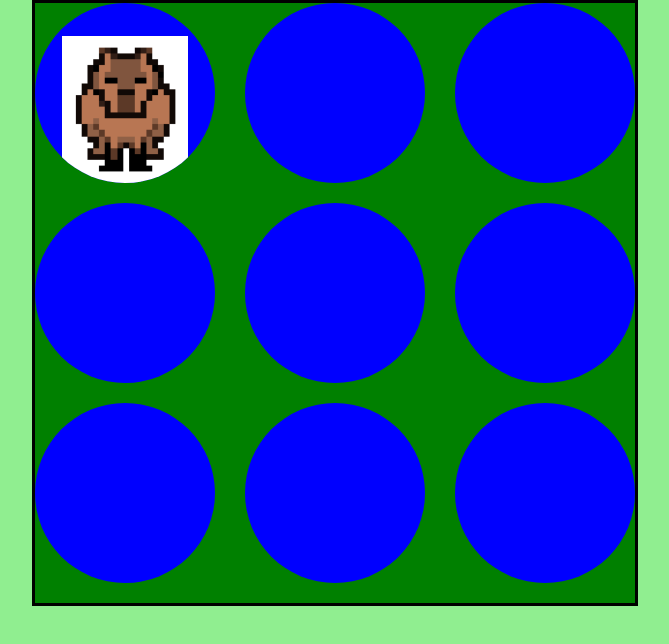
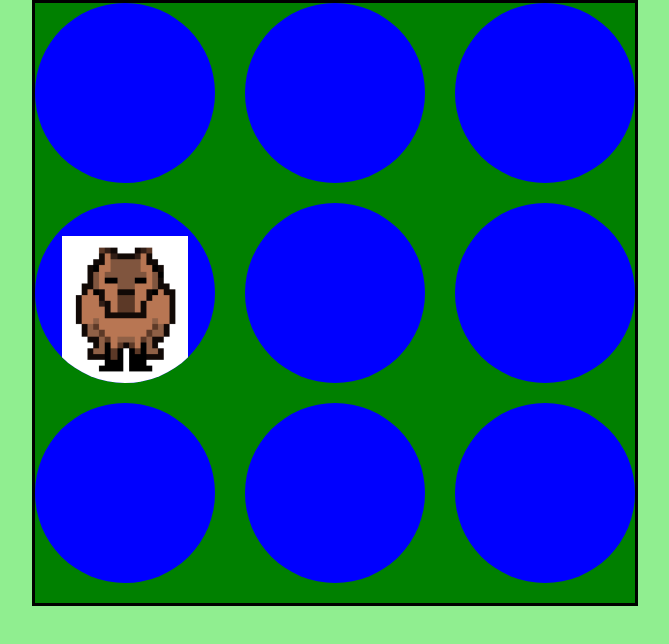
Before and after one commit to cruse-charles/AA-JavaScript-Project, a website built with webpack: page index.html in a window 1280 px wide. Shown: the whole page, without its empty margins (368-1037 px from the left). Built offline with nearby package versions, Linux system fonts and the light colour scheme.

Commit message:
capybara pops in and out

```diff
--- a/src/index.js
+++ b/src/index.js
@@ -6,15 +6,22 @@
     //     new Example(main);
     // })
 
+//------------------------------------------------------------
 
 
 
-// import Capy from './scripts/create_chars'
+// how can i divide these into different classes and call on them, tried it and failed
+
+
+
+//I have to define hole on the outside for capybara photos to create and delete themselves, why?
+let hole
 
 document.addEventListener("DOMContentLoaded", () => {
     console.log("hi");
     setHoles();
     createCapy();
+    runGame()
 })
 
 function setHoles() {
@@ -27,10 +34,30 @@ function setHoles() {
 
 }
 
+let capy
+
 function createCapy() {
-    let capy = document.createElement("img");
-    capy.id = "capy"
+
+    if(hole) {
+        hole.innerHTML = "";
+    }
+
+
+    capy = document.createElement("img");
+    capy.id = "capy";
     capy.src = './assets/capybara.PNG';
-    let hole = document.getElementById("1");
+
+    let num = randomNum();
+    hole = document.getElementById(num);
     hole.appendChild(capy);
+
 }
+
+function runGame() {
+    setInterval(createCapy,1000);
+}
+
+function randomNum() {
+    let num = Math.floor(Math.random() * 10);
+    return num.toString();
+}
--- a/src/index.scss
+++ b/src/index.scss
@@ -72,10 +72,14 @@ body {
     left: 15%;
     bottom: 0%;
 
-    animation: rise .3s ease-out;
+    animation: popin .4s ease-in-out;
+// See if I can code something here with making the capybara stay for a second or two before
+//exiting
+    // animation-iteration-count: 2;
+    // animation-direction: alternate;
 }
 
-@keyframes rise {
+@keyframes popin {
     0%{
         transform: translateY(100%);
     }
```
Also changed, not shown: dist/main.css, dist/main.js.
